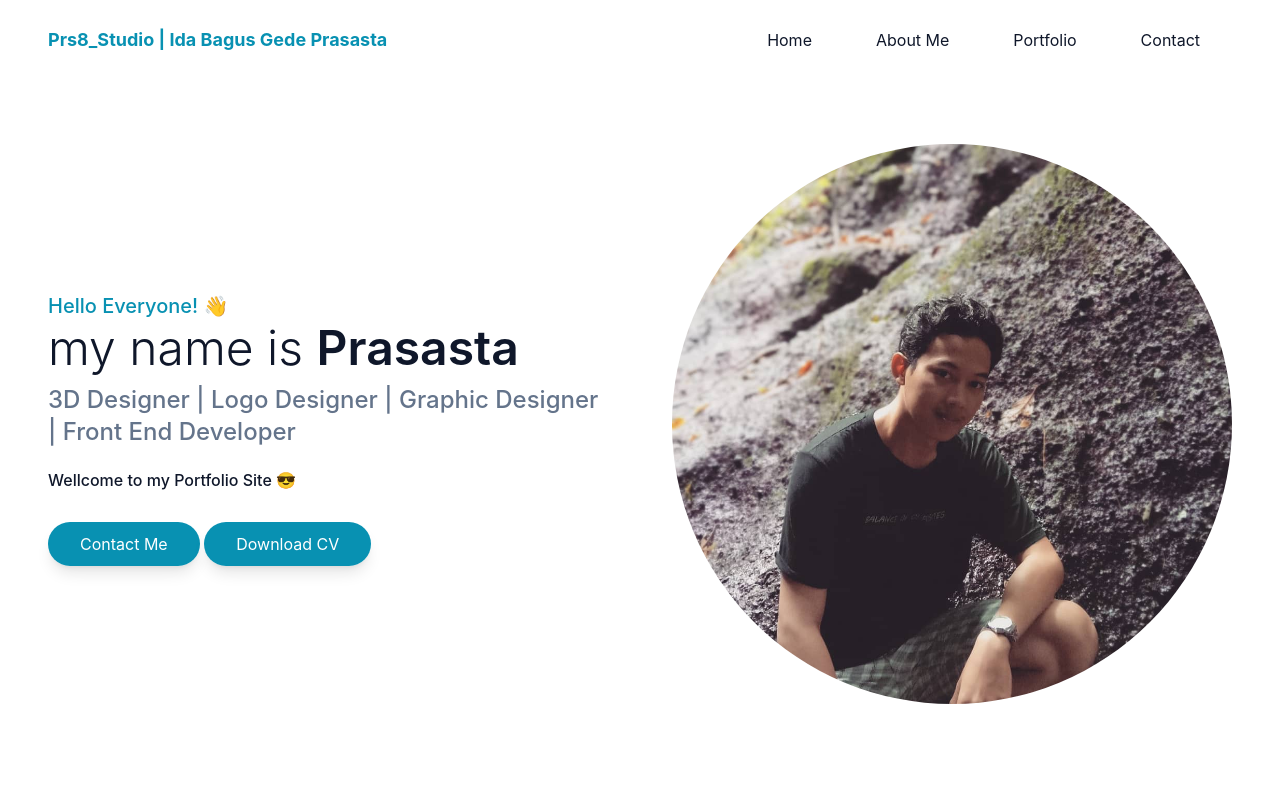
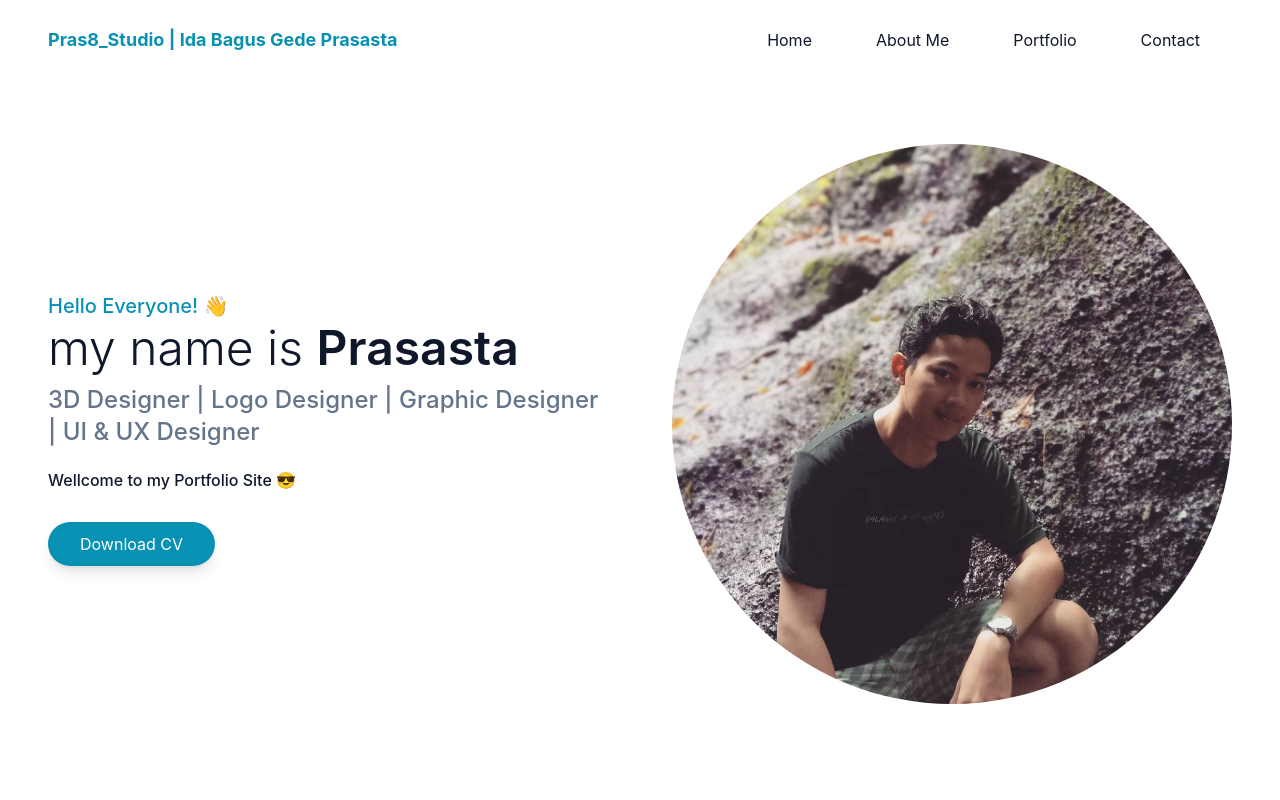
Before and after one commit to SapCreate/Portfolio-Prasasta, a website: page index.html in a window 1280 px wide. Shown: the top 800 px of the page. Drawn offline with Linux system fonts and the light colour scheme.

Commit message:
update hero section and button

```diff
--- a/index.html
+++ b/index.html
@@ -13,7 +13,7 @@
       <div class="container">
         <div class="flex items-center justify-between relative">
           <div class="px-8">
-            <a href="#home" class="font-bold text-lg text-primary block py-6">Prs8_Studio | Ida Bagus Gede Prasasta</a>
+            <a href="#home" class="font-bold text-lg text-primary block py-6">Pras8_Studio | Ida Bagus Gede Prasasta</a>
           </div>
           <div class="flex items-center px-8">
             <button id="hamburger" name="hamburger" type="button" class="block absolute right-4 lg:hidden">
@@ -52,9 +52,8 @@
             <h1 class="text-base font-medium text-primary md:text-xl mb-3">
               Hello Everyone! 👋 <span class="block font-light text-dark text-4xl mt-1 lg:text-5xl">my name is <span class="font-semibold text-dark">Prasasta</span>
             </h1>
-            <h2 class="font-medium text-secondary text-lg mb-5 lg:text-2xl">3D Designer | Logo Designer | Graphic Designer | Front End Developer</h2>
+            <h2 class="font-medium text-secondary text-lg mb-5 lg:text-2xl">3D Designer | Logo Designer | Graphic Designer | UI & UX Designer</h2>
             <p class="font-medium text-dark mb-10">Wellcome to my Portfolio Site 😎</p>
-            <a href="#" class="text-base font-normal text-white bg-primary py-3 px-8 rounded-full hover: shadow-lg hover:opacity-50 transition duration-300 ease-in-out">Contact Me</a>
             <a href="#" class="text-base font-normal text-white bg-primary py-3 px-8 rounded-full hover: shadow-lg hover:opacity-50 transition duration-300 ease-in-out">Download CV</a>
           </div>
           <div class="w-full self-end px-8 lg:w-1/2">
```
